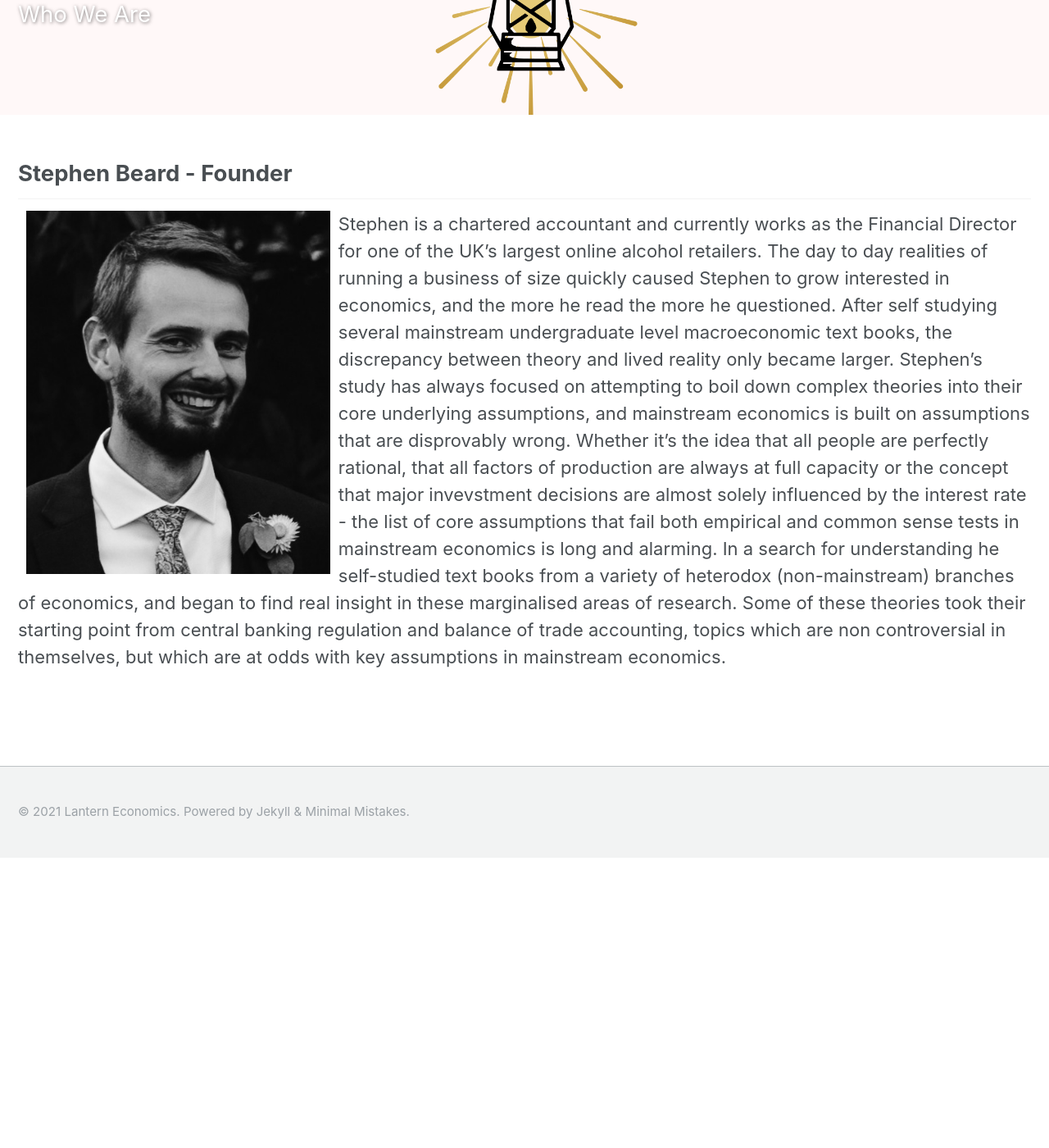
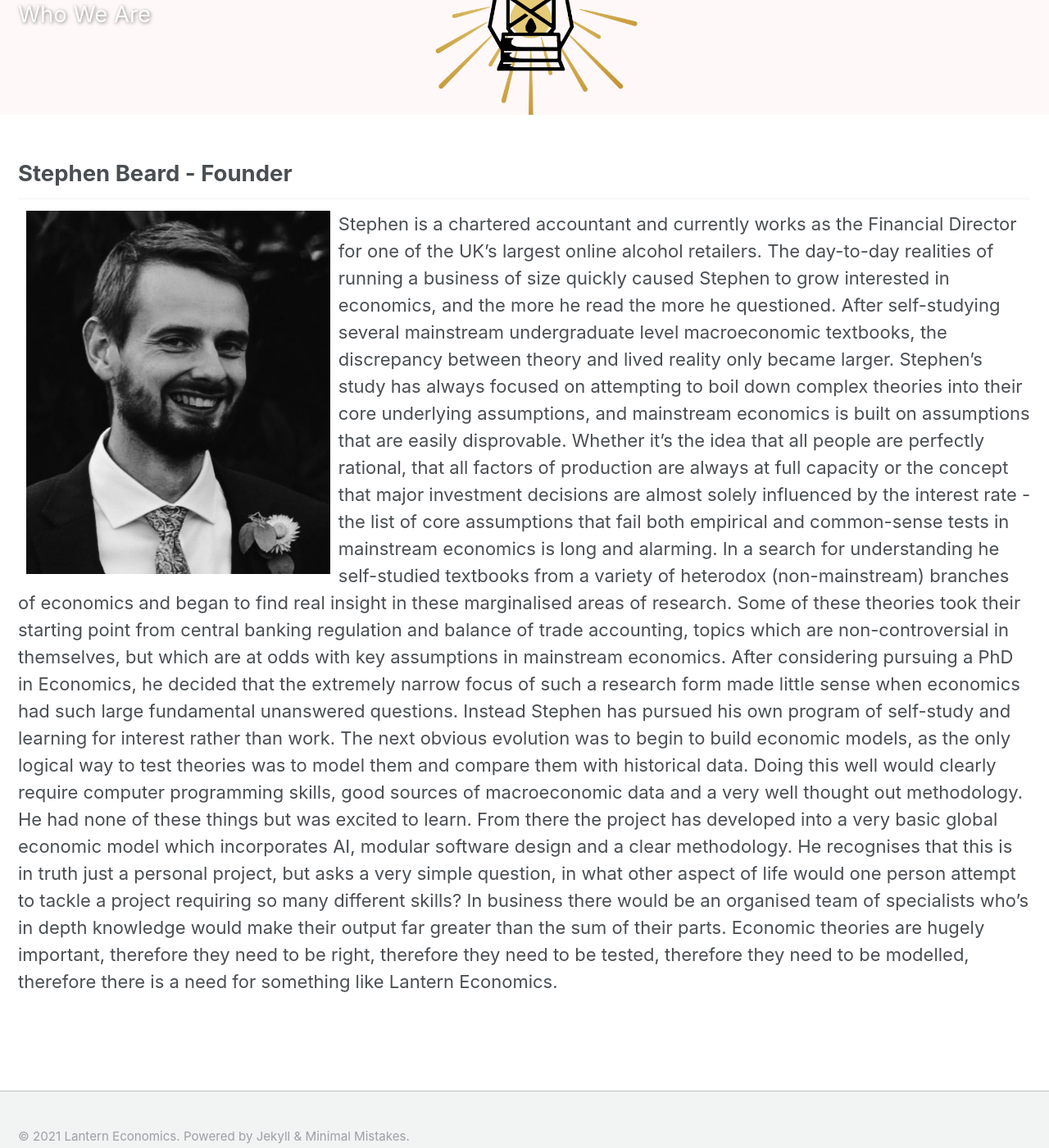
Before and after one commit to StephenBeard93/commercial, a Jekyll site: the page built from _pages/team.md, in a window 1280 px wide and 1400 px high, scrolled down 250 px. Shown: the whole window at 82% size. Built offline with Jekyll 4.4.1, drawn with Linux system fonts in a browser that asks for light colours; before the commit the page ends 1296 px from its top, so only the background shows below that.

Commit message:
Update team.md

```diff
--- a/_pages/team.md
+++ b/_pages/team.md
@@ -12,6 +12,9 @@ modified: 2016-04-18T16:39:37-04:00
 {% include base_path %}
 
 ## Stephen Beard - Founder
-<img src="/images/Wedding Pic3.jpg" align="left" alt="Stephen Beard" width="30%" height = "auto" hspace = "10"> Stephen is a chartered accountant and currently works as the Financial Director for one of the UK's largest online alcohol retailers. The day to day realities of running a business of size quickly caused Stephen to grow interested in economics, and the more he read the more he questioned. After self studying several mainstream undergraduate level macroeconomic text books, the discrepancy between theory and lived reality only became larger.
-Stephen's study has always focused on attempting to boil down complex theories into their core underlying assumptions, and mainstream economics is built on assumptions that are disprovably wrong. Whether it's the idea that all people are perfectly rational, that all factors of production are always at full capacity or the concept that major invevstment decisions are almost solely influenced by the interest rate - the list of core assumptions that fail both empirical and common sense tests in mainstream economics is long and alarming.
-In a search for understanding he self-studied text books from a variety of heterodox (non-mainstream) branches of economics, and began to find real insight in these marginalised areas of research. Some of these theories took their starting point from central banking regulation and balance of trade accounting, topics which are non controversial in themselves, but which are at odds with key assumptions in mainstream economics.
+
+<img src="/images/Wedding Pic3.jpg" align="left" alt="Stephen Beard" width="30%" height = "auto" hspace = "10"> Stephen is a chartered accountant and currently works as the Financial Director for one of the UK's largest online alcohol retailers. The day-to-day realities of running a business of size quickly caused Stephen to grow interested in economics, and the more he read the more he questioned. After self-studying several mainstream undergraduate level macroeconomic textbooks, the discrepancy between theory and lived reality only became larger.
+Stephen's study has always focused on attempting to boil down complex theories into their core underlying assumptions, and mainstream economics is built on assumptions that are easily disprovable. Whether it's the idea that all people are perfectly rational, that all factors of production are always at full capacity or the concept that major investment decisions are almost solely influenced by the interest rate - the list of core assumptions that fail both empirical and common-sense tests in mainstream economics is long and alarming.
+In a search for understanding he self-studied textbooks from a variety of heterodox (non-mainstream) branches of economics and began to find real insight in these marginalised areas of research. Some of these theories took their starting point from central banking regulation and balance of trade accounting, topics which are non-controversial in themselves, but which are at odds with key assumptions in mainstream economics.
+After considering pursuing a PhD in Economics, he decided that the extremely narrow focus of such a research form made little sense when economics had such large fundamental unanswered questions. Instead Stephen has pursued his own program of self-study and learning for interest rather than work. The next obvious evolution was to begin to build economic models, as the only logical way to test theories was to model them and compare them with historical data. Doing this well would clearly require computer programming skills, good sources of macroeconomic data and a very well thought out methodology. He had none of these things but was excited to learn.
+From there the project has developed into a very basic global economic model which incorporates AI, modular software design and a clear methodology. He recognises that this is in truth just a personal project, but asks a very simple question, in what other aspect of life would one person attempt to tackle a project requiring so many different skills? In business there would be an organised team of specialists who's in depth knowledge would make their output far greater than the sum of their parts. Economic theories are hugely important, therefore they need to be right, therefore they need to be tested, therefore they need to be modelled, therefore there is a need for something like Lantern Economics.
```
